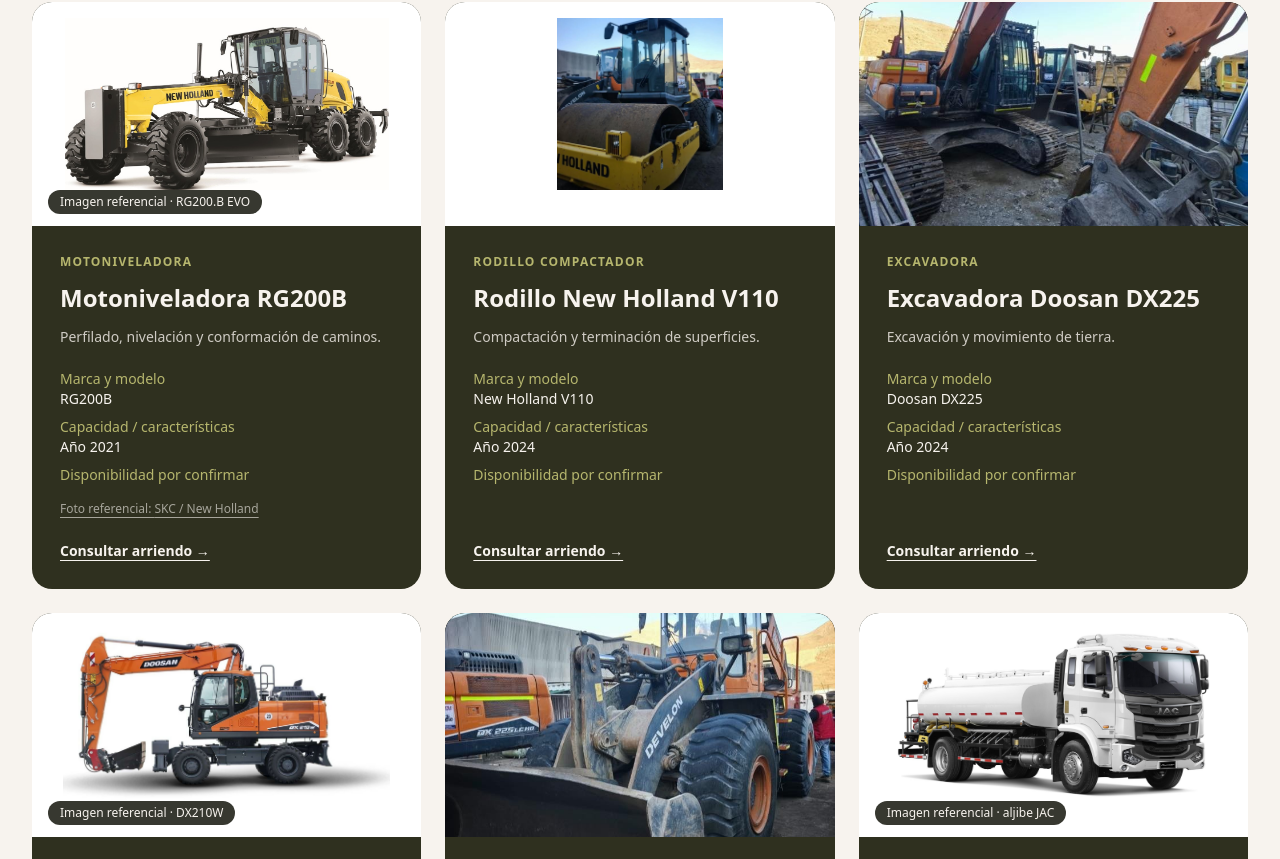
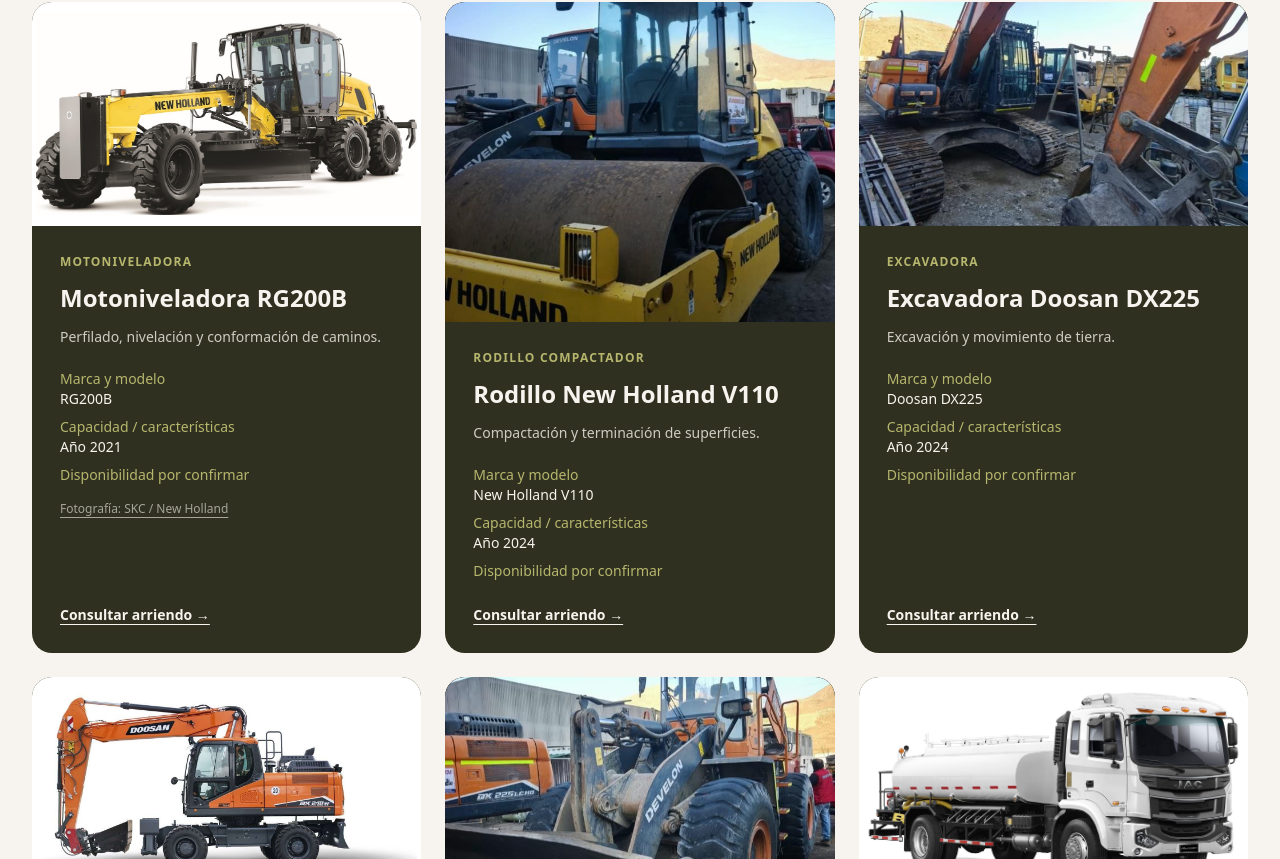
Before and after one commit to tropicleta/granalla-norte, a Next.js app: page /maquinaria in a window 1280 px wide. Shown: the part 661-1520 px from the top of the page. Built offline with nearby package versions, Linux system fonts and the light colour scheme.

Commit message:
Improve equipment photo framing and remove reference labels

```diff
--- a/src/app/admin/maquinaria/editor.tsx
+++ b/src/app/admin/maquinaria/editor.tsx
@@ -87,7 +87,7 @@
       <div className={styles.actions}><button className={styles.primary} type="submit">{busy ? "Guardando…" : machine.status === "published" ? "Guardar y publicar" : "Guardar borrador"}</button><Link href={catalogPath} target="_blank" className={styles.button}>Ver catálogo ↗</Link></div>
     </fieldset></form> : <>
       <div className={styles.toolbar}><input className={styles.input} aria-label="Buscar equipos" placeholder="Buscar por nombre, tipo o modelo…" value={query} onChange={e => setQuery(e.target.value)} /><button className={styles.button} onClick={() => void load()}>Actualizar</button><Link href={catalogPath} target="_blank" className={styles.button}>Ver catálogo ↗</Link></div>
-      <p className="mb-6 text-sm text-ink/65">Actualiza las fichas y reemplaza las imágenes referenciales por fotos de tus equipos. Guarda como borrador cualquier equipo que quieras ocultar.</p>
+      <p className="mb-6 text-sm text-ink/65">Actualiza las fichas y las fotos de tus equipos. Guarda como borrador cualquier equipo que quieras ocultar.</p>
       <div className={styles.grid}>{visible.map(m => <article key={m.id} className={styles.card}><div className={styles.cardBody}><div className={styles.actions}><span className={`${styles.badge} ${m.status === 'draft' ? styles.draft : ''}`}>{m.status === 'published' ? 'Publicada' : 'Borrador'}</span>{m.demo && <span className={styles.badge}>Ejemplo</span>}</div><h2>{m.name}</h2><p className={styles.muted}>{m.model || m.type} · {availabilityLabels[m.availability]}</p><button className={`${styles.button} mt-5`} onClick={() => edit(m)}>Editar equipo</button></div></article>)}</div>
       {!visible.length && <p className={styles.empty}>No hay equipos que coincidan con tu búsqueda.</p>}
     </>}
--- a/src/app/equipos-monitoreo/page.tsx
+++ b/src/app/equipos-monitoreo/page.tsx
@@ -21,10 +21,10 @@
         ["Configuración para tu faena", "Consulta equipos, compatibilidad de sensores y disponibilidad para las fechas de trabajo."],
       ].map(([title, text]) => <div key={title} className="rounded-2xl bg-sand-300 p-6"><h2 className="font-display text-xl font-semibold text-olive-900">{title}</h2><p className="text-body mt-3 text-sm leading-relaxed text-ink/75">{text}</p></div>)}</div>
       <div className="mt-10 grid gap-6 md:grid-cols-2">{equipment.map(m => <article key={m.id} className="flex flex-col overflow-hidden rounded-[var(--radius-card)] bg-olive-900 text-cream">
-        <div className={`relative h-64 sm:h-72 ${monitoringPhotoReferences[m.image] ? "bg-white" : "bg-olive-950"}`}>{m.image ? <Image src={m.image} alt={m.name} fill sizes="(min-width: 768px) 50vw, 100vw" className="object-contain p-5 pb-10" unoptimized={m.image.startsWith("/api/")} /> : <><MonitoringIllustration sensor={m.type === "Geófono triaxial"} /><span className="absolute bottom-3 left-4 rounded-full bg-olive-900 px-3 py-1 text-xs text-khaki">Ilustración del tipo de equipo</span></>}{monitoringPhotoReferences[m.image] && <span className="absolute bottom-3 left-4 rounded-full bg-olive-950 px-3 py-1 text-xs text-cream">Fotografía referencial</span>}</div>
+        <div className={`relative h-64 sm:h-72 ${monitoringPhotoReferences[m.image] ? "bg-white" : "bg-olive-950"}`}>{m.image ? <Image src={m.image} alt={m.name} fill sizes="(min-width: 768px) 50vw, 100vw" className="object-contain p-5" unoptimized={m.image.startsWith("/api/")} /> : <><MonitoringIllustration sensor={m.type === "Geófono triaxial"} /><span className="absolute bottom-3 left-4 rounded-full bg-olive-900 px-3 py-1 text-xs text-khaki">Ilustración del tipo de equipo</span></>}</div>
         <div className="flex flex-1 flex-col p-7"><p className="text-xs font-semibold uppercase tracking-widest text-khaki">{m.type}{m.demo && " · Ejemplo"}</p><h2 className="mt-3 font-display text-2xl font-semibold">{m.name}</h2><p className="text-body mt-3 text-sm leading-relaxed text-cream/80">{m.description}</p>
           <dl className="mt-5 space-y-3 text-sm">{m.model && <div><dt className="text-khaki">Marca y modelo</dt><dd>{m.model}</dd></div>}{m.capacity && <div><dt className="text-khaki">Características</dt><dd>{m.capacity}</dd></div>}<div><dt className="sr-only">Disponibilidad</dt><dd className="text-khaki">{availabilityLabels[m.demo ? "confirm" : m.availability]}</dd></div></dl>
-          {monitoringPhotoReferences[m.image] && <a href={monitoringPhotoReferences[m.image].source} target="_blank" rel="noreferrer" className="mt-4 text-xs text-cream/60 underline underline-offset-4">Foto referencial: {monitoringPhotoReferences[m.image].credit}</a>}
+          {monitoringPhotoReferences[m.image] && <a href={monitoringPhotoReferences[m.image].source} target="_blank" rel="noreferrer" className="mt-4 text-xs text-cream/60 underline underline-offset-4">Fotografía: {monitoringPhotoReferences[m.image].credit}</a>}
           <Link href="/contacto" className="mt-auto pt-6 text-sm font-semibold underline underline-offset-4">Consultar arriendo de este equipo →</Link>
         </div>
       </article>)}</div>
--- a/src/app/maquinaria/page.tsx
+++ b/src/app/maquinaria/page.tsx
@@ -19,13 +19,14 @@
       <p className="text-body mt-6 max-w-3xl leading-relaxed text-ink/75">Combinamos equipos para perfilado, nivelación, conformación, compactación, excavación, carguío y traslado de maquinaria. Consulta la disponibilidad para las fechas de tu proyecto.</p>
       <div className="mt-8 grid gap-6 md:grid-cols-2 xl:grid-cols-3">{machines.map(m => {
         const reference = machineryPhotoReferences[m.image];
-        const contain = reference?.fit === "contain" || m.type === "Rodillo compactador";
+        const contain = reference?.fit === "contain";
+        const tallerPhoto = m.image === "/img/brochure/rodillo.jpg" || m.image === "/img/tolva-jac-3262-referencial.jpg";
         return <article key={m.id} className="flex flex-col overflow-hidden rounded-[var(--radius-card)] bg-olive-900 text-cream">
-        <div className={`relative h-56 ${contain ? "bg-white" : "bg-olive-950"}`}>{m.image ? <Image src={m.image} alt={reference ? `${reference.label}: ${m.type}` : m.name} fill sizes="(min-width: 1280px) 33vw, (min-width: 768px) 50vw, 100vw" className={contain ? "object-contain p-4 pb-9" : "object-cover"} unoptimized={m.image.startsWith('/api/')} /> : <div className="h-full p-5"><MachineIllustration type={m.type} /><span className="absolute bottom-3 left-5 rounded-full bg-olive-950/85 px-3 py-1 text-xs text-khaki">Ilustración del tipo de equipo</span></div>}{reference && <span className="absolute bottom-3 left-4 rounded-full bg-olive-950/90 px-3 py-1 text-xs text-cream">{reference.label}</span>}</div>
+        <div className={`relative ${tallerPhoto ? "h-80" : "h-56"} ${contain ? "bg-white" : "bg-olive-950"}`}>{m.image ? <Image src={m.image} alt={m.name} fill sizes="(min-width: 1280px) 33vw, (min-width: 768px) 50vw, 100vw" className={contain ? "object-contain p-1" : "object-cover object-center"} unoptimized={m.image.startsWith('/api/')} /> : <div className="h-full p-5"><MachineIllustration type={m.type} /><span className="absolute bottom-3 left-5 rounded-full bg-olive-950/85 px-3 py-1 text-xs text-khaki">Ilustración del tipo de equipo</span></div>}</div>
         <div className="flex flex-1 flex-col p-7"><p className="text-xs font-semibold uppercase tracking-widest text-khaki">{m.type}{m.demo && " · Ejemplo"}</p><h2 className="mt-3 font-display text-2xl font-semibold">{m.name}</h2>
           <p className="mt-3 text-sm leading-relaxed text-cream/80 text-body">{m.description}</p>
           <dl className="mt-5 space-y-2 text-sm">{m.model && <div><dt className="text-khaki">Marca y modelo</dt><dd>{m.model}</dd></div>}{m.capacity && <div><dt className="text-khaki">Capacidad / características</dt><dd>{m.capacity}</dd></div>}<div><dt className="sr-only">Disponibilidad</dt><dd className="text-khaki">{availabilityLabels[m.demo ? 'confirm' : m.availability]}</dd></div></dl>
-          {reference && <a href={reference.source} target="_blank" rel="noreferrer" className="mt-4 text-xs text-cream/60 underline underline-offset-4">Foto referencial: {reference.credit}</a>}
+          {reference && <a href={reference.source} target="_blank" rel="noreferrer" className="mt-4 text-xs text-cream/60 underline underline-offset-4">Fotografía: {reference.credit}</a>}
           <Link href="/contacto" className="mt-auto pt-6 text-sm font-semibold text-cream underline underline-offset-4">Consultar arriendo →</Link>
         </div>
       </article>;
--- a/src/app/page.tsx
+++ b/src/app/page.tsx
@@ -97,7 +97,7 @@
                   <div className="mt-auto space-y-3 pt-6">
                     <Link href={servicePath(s.slug)} className="inline-flex items-center gap-1 text-sm font-semibold text-khaki hover:underline">Conocer más <Arrow /></Link>
                     {["obras-civiles", "mantencion-de-caminos", "minerales"].includes(s.slug) && <Link href="/maquinaria" className="flex items-center justify-between gap-2 rounded-xl bg-copper px-4 py-3 text-sm font-semibold text-white transition hover:bg-copper-600">Arriendo de maquinaria <Arrow /></Link>}
-                    {s.slug === "asesorias" && <Link href="/equipos-monitoreo" className="flex items-center justify-between gap-2 rounded-xl bg-copper px-4 py-3 text-sm font-semibold text-white transition hover:bg-copper-600">Arriendo de geófonos y sismógrafos <Arrow /></Link>}
+                    {s.slug === "asesorias" && <Link href="/equipos-monitoreo" className="flex items-center justify-between gap-2 rounded-xl bg-copper px-4 py-3 text-sm font-semibold text-white transition hover:bg-copper-600">Arriendo de equipos <Arrow /></Link>}
                     <Link href={sectorProjectsPath(s.slug)} className="block rounded-xl border border-white/20 bg-white/5 px-4 py-3 transition hover:bg-white/10"><span className="block text-xs text-khaki">Experiencia en {projectSectors.find(item => item.slug === s.slug)?.label.toLowerCase()}</span><span className="mt-1 flex items-center justify-between gap-2 text-sm font-semibold text-cream">Ver proyectos y noticias <Arrow /></span></Link>
                   </div>
                 </div>
--- a/src/lib/machinery-photos.ts
+++ b/src/lib/machinery-photos.ts
@@ -2,27 +2,27 @@
 // replacement photos from inheriting a reference label or an external credit.
 export const machineryPhotoReferences: Record<string, { label: string; source: string; credit: string; fit: "contain" | "cover" }> = {
   "/img/motoniveladora-rg200b-referencial.jpg": {
-    label: "Imagen referencial · RG200.B EVO",
+    label: "RG200.B EVO",
     source: "https://www.skc.cl/newhollandconstruction/detalle/motoniveladora/14019",
     credit: "SKC / New Holland",
     fit: "contain",
   },
   "/img/excavadora-dx210-referencial.jpg": {
-    label: "Imagen referencial · DX210W",
+    label: "DX210W",
     source: "https://www.agriexpo.online/prod/doosan-infracore-co-ltd/product-179004-150507.html",
     credit: "Doosan / AgriExpo",
     fit: "contain",
   },
   "/img/aljibe-jac-referencial.jpg": {
-    label: "Imagen referencial · aljibe JAC",
+    label: "aljibe JAC",
     source: "https://www.camionesjac.cl/productos/gama-runner/camion-runner-1137-aljibe",
     credit: "JAC Motors / DercoMaq",
     fit: "contain",
   },
   "/img/tolva-jac-3262-referencial.jpg": {
-    label: "Imagen referencial · JAC 3262",
+    label: "JAC 3262",
     source: "https://www.camionesjac.cl/productos/camiones-pesados/camion-jac-tolva-3262-ano-2022-rt-25",
     credit: "JAC Motors / DercoMaq",
-    fit: "contain",
+    fit: "cover",
   },
 };
```
Also changed, not shown: tests/monitoring-cms-smoke.mjs (+1 -1 lines).
